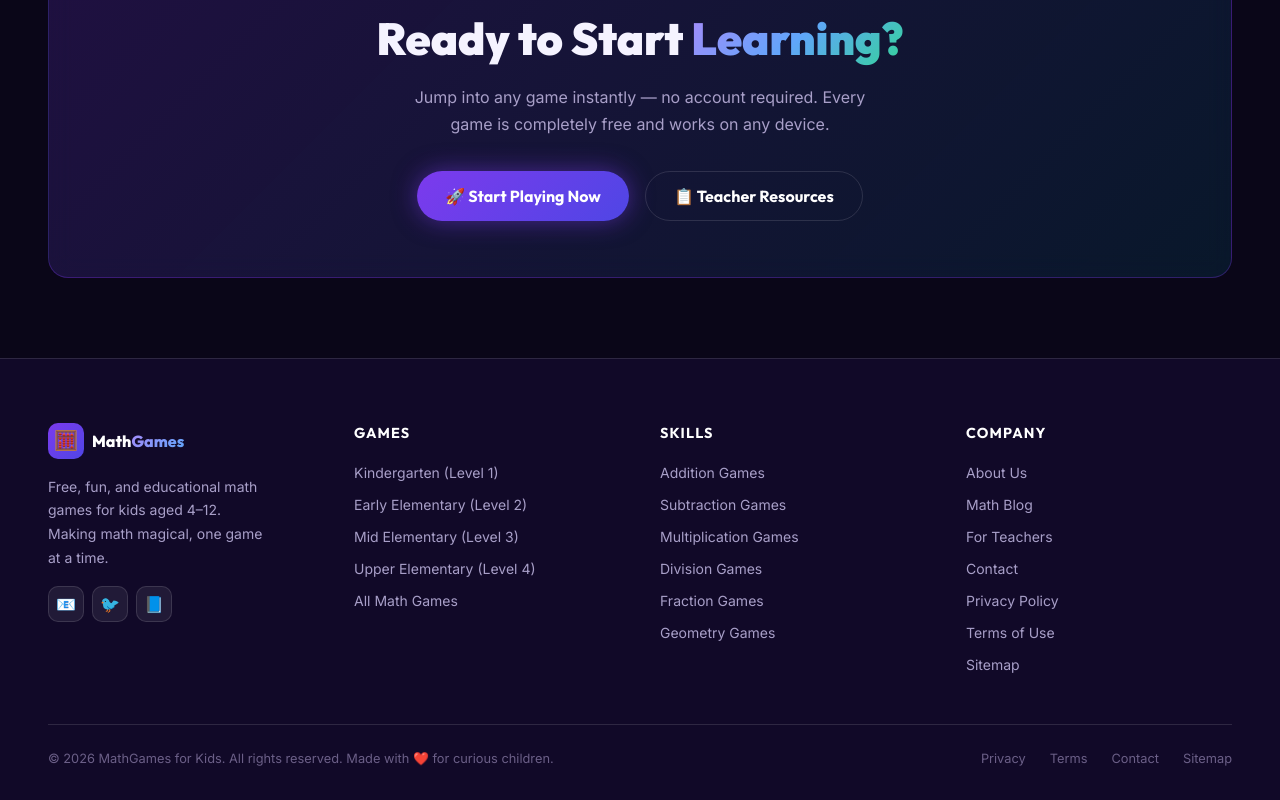
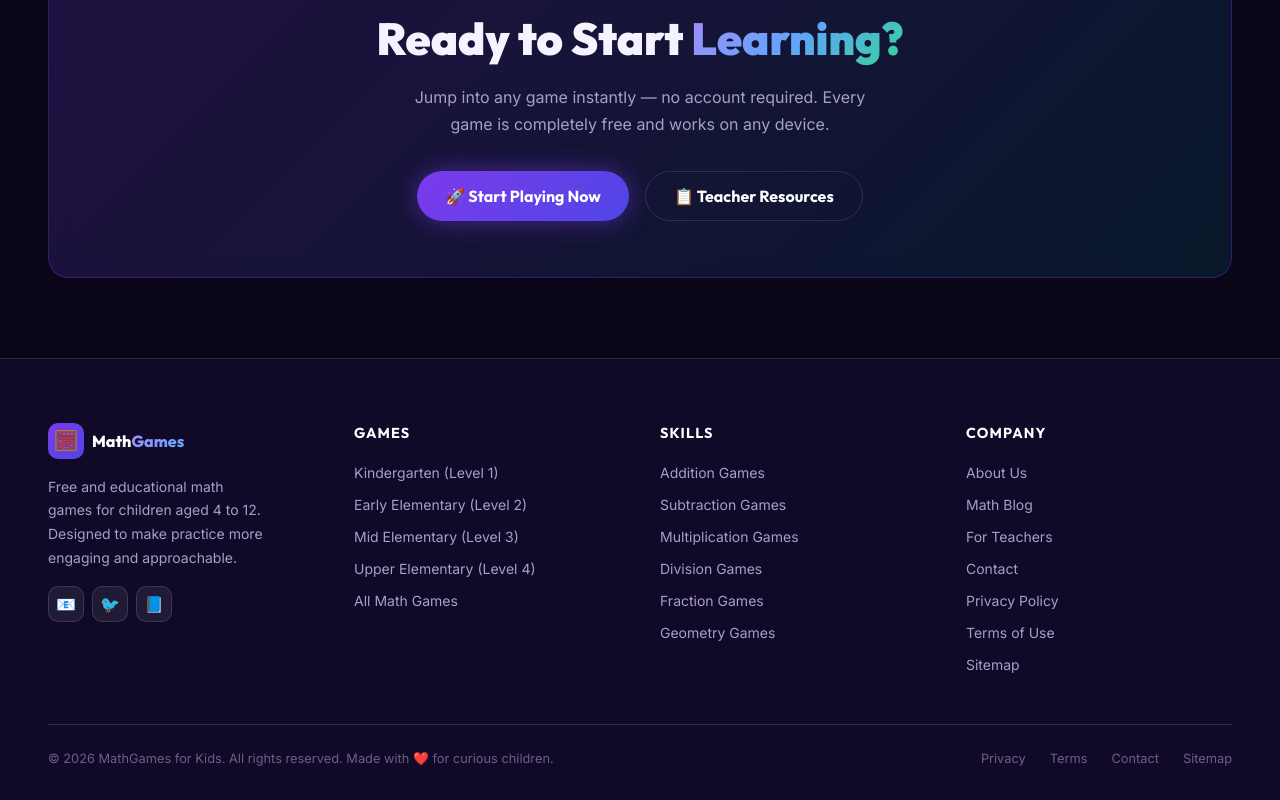
Before and after one commit to Param35/math-games-for-kids, a Next.js app: page / in a window 1280 px wide. Shown: the part 3912-4712 px from the top of the page. Built offline with nearby package versions, Linux system fonts and the light colour scheme.

Commit message:
Update Footer.tsx

```diff
--- a/components/Footer.tsx
+++ b/components/Footer.tsx
@@ -43,7 +43,7 @@ export default function Footer() {
               </span>
             </Link>
             <p style={{ color: "var(--text-secondary)", fontSize: "0.875rem", lineHeight: 1.7, maxWidth: 220 }}>
-              Free, fun, and educational math games for kids aged 4–12. Making math magical, one game at a time.
+              Free and educational math games for children aged 4 to 12. Designed to make practice more engaging and approachable.
             </p>
             <div style={{ display: "flex", gap: "0.5rem", marginTop: "1rem" }}>
               {["📧", "🐦", "📘"].map((icon, i) => (
```
